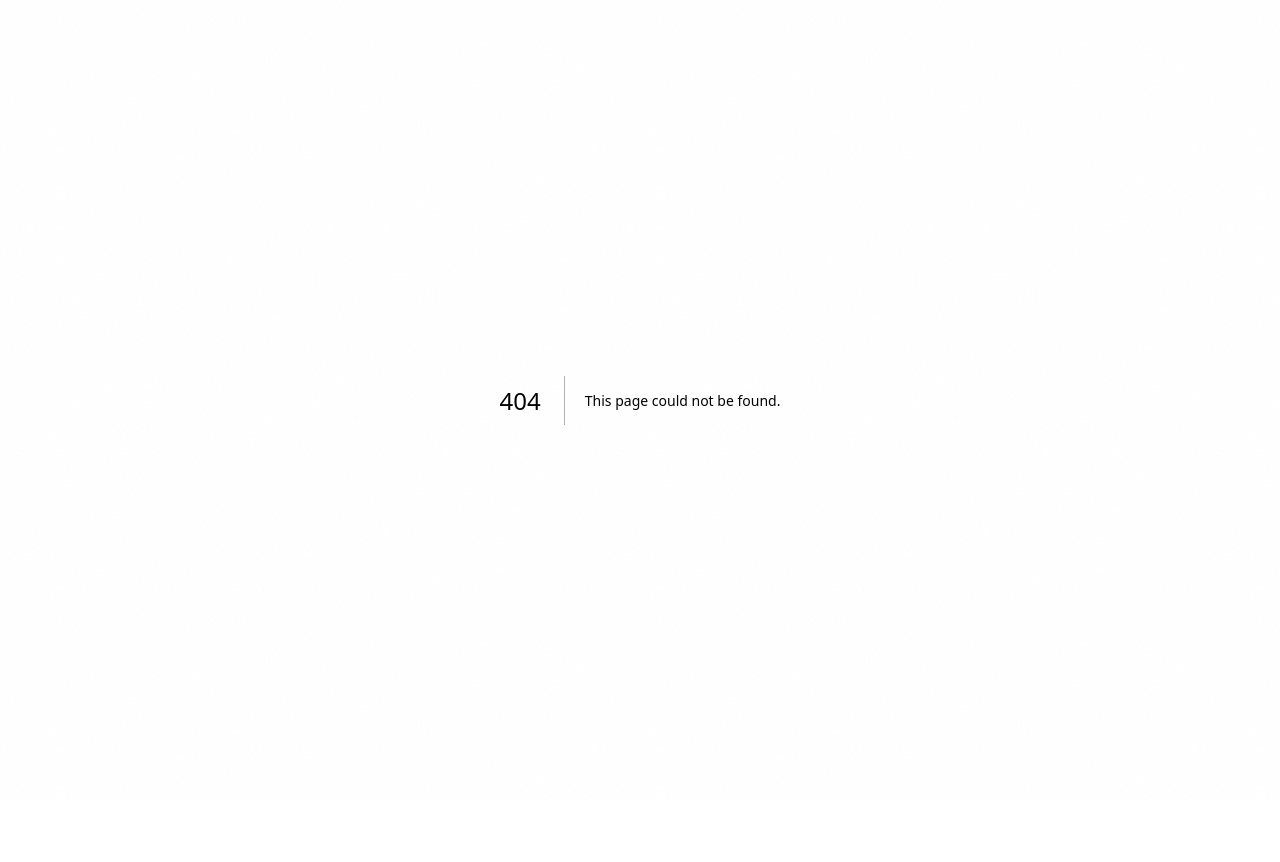
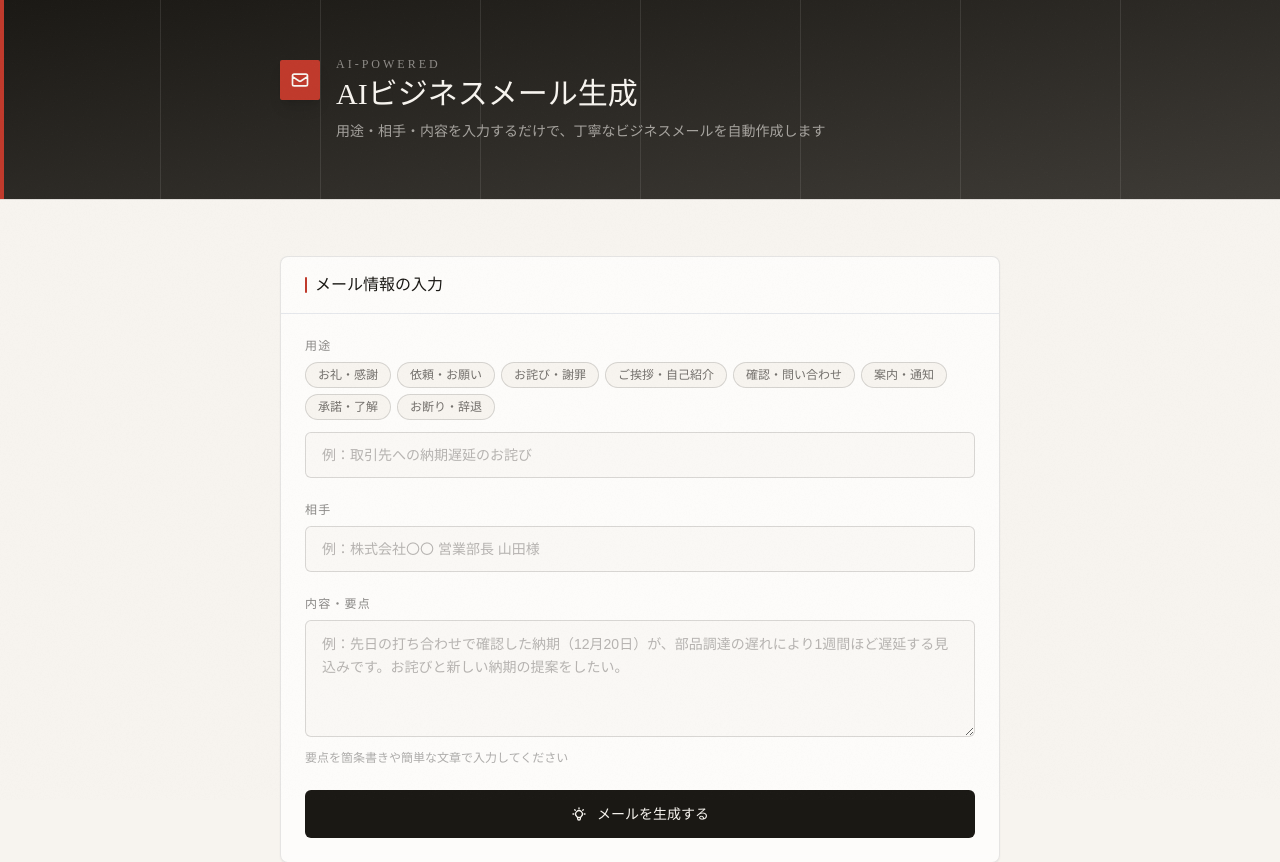
Before and after one commit to etoile1000/ai-mail-generator, a Next.js app in the folder ai-mail-app/: page /sales-email in a window 1280 px wide. Before the commit this address had no page. Shown: the top 862 px of the page. Before the commit the page ends 800 px from the top, so only its background shows below. Built offline with nearby package versions, Linux system fonts and the light colour scheme.

Commit message:
Create page.tsx

```diff
--- /dev/null
+++ b/ai-mail-app/src/app/sales-email/page.tsx
@@ -0,0 +1,7 @@
+"use client";
+
+import Home from "../page";
+
+export default function SalesEmailPage() {
+  return <Home />;
+}
```
